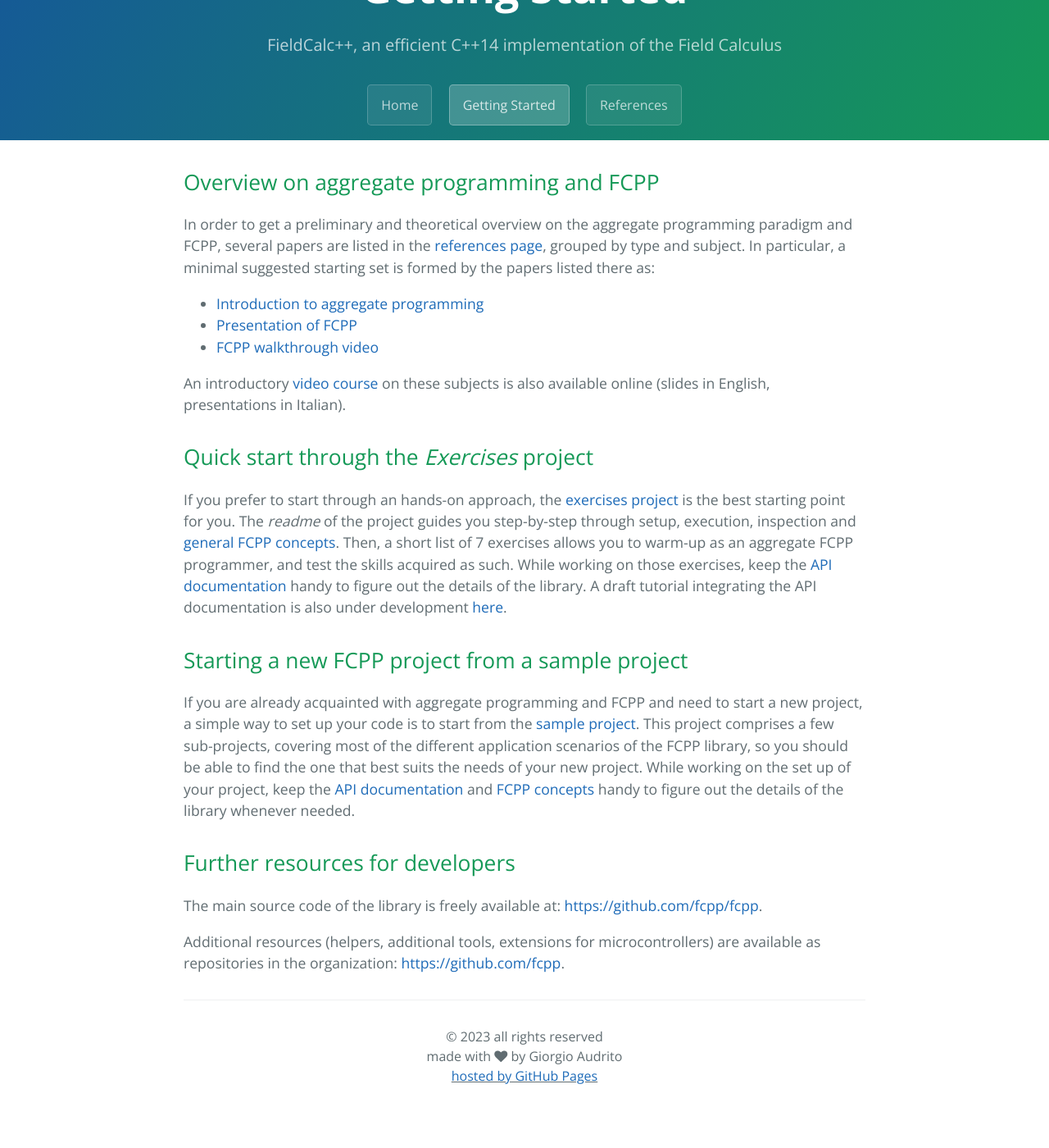
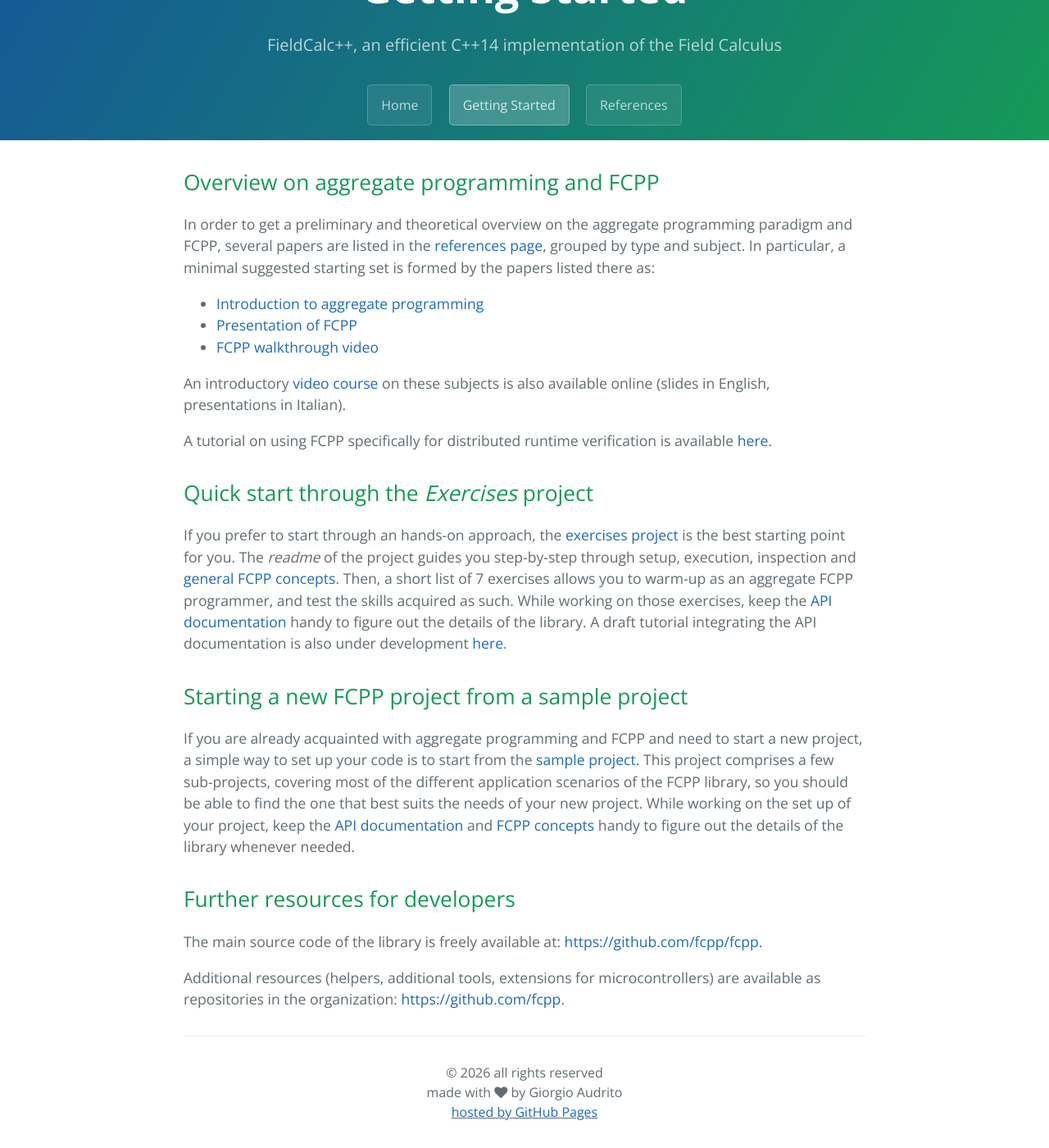
Before and after one commit to fcpp/fcpp.github.io, a Jekyll site: the page built from quickstart/index.md, in a window 1280 px wide and 1400 px high, scrolled down 135 px. Shown: the whole window at 82% size. Built offline with Jekyll 4.4.1, drawn with Linux system fonts in a browser that asks for light colours; nearby versions of some CDN libraries; before the commit the page ends 1491 px from its top, so only the background shows below that.

Commit message:
added page for tutorial at FM 2026

```diff
--- a/_config.yml
+++ b/_config.yml
@@ -6,3 +6,7 @@
 plugins:
   - jekyll-sitemap
   - jekyll-seo-tag
+header_pages:
+  - index.md
+  - quickstart/index.md
+  - references.md
--- a/_includes/footer.html
+++ b/_includes/footer.html
@@ -1,3 +1,3 @@
-© 2023 all rights reserved<br>
+© 2026 all rights reserved<br>
 made with <i class="fa fa-heart pulse"></i> by Giorgio Audrito<br>
 <u><a href="https://github.com/fcpp/fcpp.github.io">hosted by GitHub Pages</a></u><br>
--- a/_includes/header.html
+++ b/_includes/header.html
@@ -1,6 +1,7 @@
 <div class="nav">
-  {% for my_page in site.pages %}
-    {% if my_page.title %}
+  {% for path in site.header_pages %}
+    {% assign my_page = site.pages | where: "path", path | first %}
+    {% if my_page %}
       <a href="{% if my_page.static_url %} {{my_page.static_url}} {% else %} {{ my_page.url | prepend: site.baseurl }} {% endif %}" class="inline-block btn{% if page.url == my_page.url %} btn-hover{% endif %}">{{ my_page.title }}</a>
     {% endif %}
   {% endfor %}
--- a/quickstart.md
+++ b/quickstart/index.md
@@ -5,13 +5,15 @@
 
 ## Overview on aggregate programming and FCPP
 
-In order to get a preliminary and theoretical overview on the aggregate programming paradigm and FCPP, several papers are listed in the [references page](./references.html), grouped by type and subject. In particular, a minimal suggested starting set is formed by the papers listed there as:
+In order to get a preliminary and theoretical overview on the aggregate programming paradigm and FCPP, several papers are listed in the [references page](/references.html), grouped by type and subject. In particular, a minimal suggested starting set is formed by the papers listed there as:
 
 - [Introduction to aggregate programming](https://doi.org/10.1109/MC.2015.261)
 - [Presentation of FCPP](https://doi.org/10.1109/ACSOS49614.2020.00037)
 - [FCPP walkthrough video](https://www.youtube.com/watch?v=zWsNqJMVxKs)
 
 An introductory [video course](https://drive.google.com/drive/folders/1Cqdh2oOvWwCNUrHvgftbZCWqZcPUYA7c?usp=sharing) on these subjects is also available online (slides in English, presentations in Italian).
+
+A tutorial on using FCPP specifically for distributed runtime verification is available [here](./tutorial-fm-2026.html).
 
 ## Quick start through the _Exercises_ project
 
```
Also changed, not shown: quickstart/tutorial-fm-2026.md (added, +8 -0 lines), README.md.
